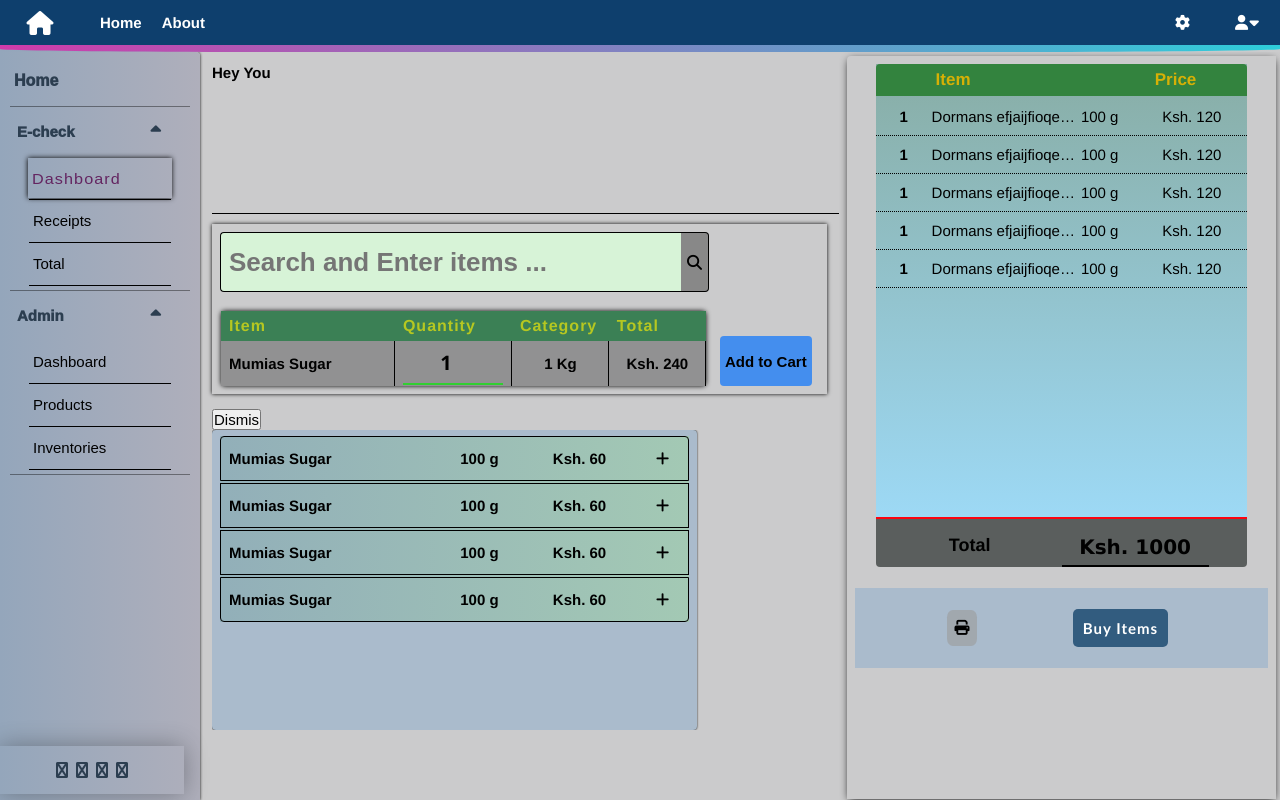
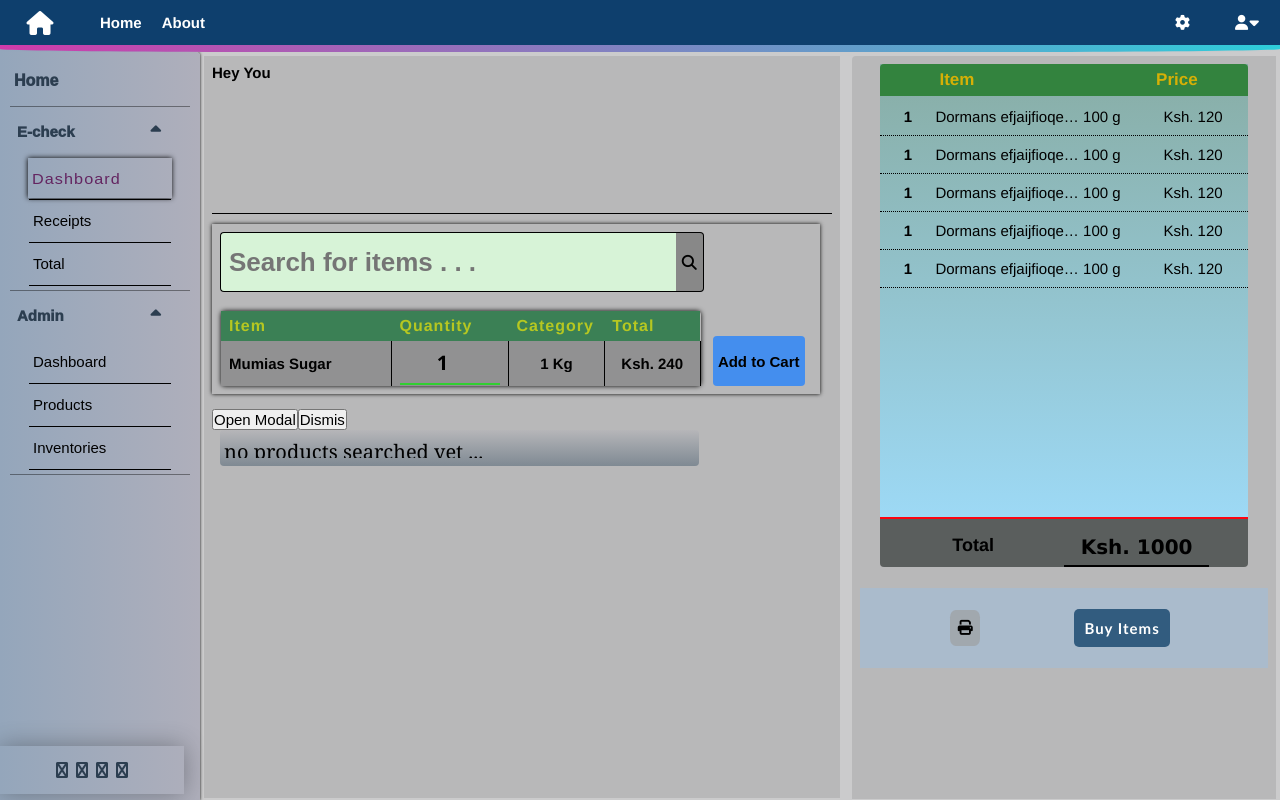
Before and after one commit to musango-willy/store-management, a Vue app: page /checkout in a window 1280 px wide. Built offline with nearby package versions, Linux system fonts and the light colour scheme.

Commit message:
more invoice modules

```diff
--- a/src/components/E_check/requestItems.vue
+++ b/src/components/E_check/requestItems.vue
@@ -1,37 +1,21 @@
 <template>
   <div class="item-list">
     <div class="ul-lists" v-show="itemsPresent">
-      <ul>
-        <li>
-          <span>Mumias Sugar</span>
-          <span>100 g</span>
-          <span>Ksh. 60</span>
-          <span class="fa fa-add"></span>
-        </li>
-        <li>
-          <span>Mumias Sugar</span>
-          <span>100 g</span>
-          <span>Ksh. 60</span>
-          <span class="fa fa-add"></span>
-        </li>
-        <li>
-          <span>Mumias Sugar</span>
-          <span>100 g</span>
-          <span>Ksh. 60</span>
-          <span class="fa fa-add"></span>
-        </li>
-        <li>
-          <span>Mumias Sugar</span>
-          <span>100 g</span>
-          <span>Ksh. 60</span>
-          <span class="fa fa-add"></span>
-        </li>
-      </ul>
+      <transition-group name="item-list">
+        <ul
+          v-for="(item, index) in requestedFound" :key="index"
+        >
+          <li @dblclick="$emit('selectItem', index)">
+            <span>{{item.name}}</span>
+            <span>{{item.quantity_category}}</span>
+            <span>Ksh. {{item.price}}</span>
+            <span class="fa fa-add"></span>
+          </li>
+        </ul>
+      </transition-group>
     </div>
     <div class="alternative" v-show="itemsNotPresent">
       <p>no products searched yet ...</p>
-      <!-- <p>no products</p> -->
-      <!-- <p>no</p> -->
     </div>
   </div>
 </template>
@@ -39,10 +23,9 @@
 <script>
 export default {
     name: "ListItems",
-    data() {
-      return {
-        noItem: true,
-      }
+    props: {
+      itemsFound: Object,
+      noItem: Boolean,
     },
     computed: {
       itemsPresent() {
@@ -51,6 +34,9 @@ export default {
       itemsNotPresent() {
         return !this.noItem;
       },
+      requestedFound() {
+        return this.itemsFound;
+      }
     },
 
 }
@@ -62,13 +48,22 @@ export default {
   padding: 0;
   box-sizing: border-box;
 }
+.item-list-enter-active,
+.item-list-leave-active {
+  transition: all 0.5s ease;
+}
+.item-list-enter-from,
+.item-list-leave-to {
+  opacity: 0;
+  transform: translateY(-30px);
+}
 .item-list {
   height: 100%;
   overflow-y: auto;
 }
 .ul-lists {
   padding: 4px 8px;
-  width: 92%;
+  width: 100%;
   height: 100%;
   background: #abc;
   border-radius: 4px;
--- /dev/null
+++ b/src/components/Others/DualRing.vue
@@ -0,0 +1,53 @@
+<template>
+  <div class="page-view">
+      <div class="lds-dual-ring"></div>
+  </div>
+</template>
+
+<script>
+export default {
+
+}
+</script>
+
+<style lang="scss" scoped>
+
+.page-view {
+    position: fixed;
+    top: 54%;
+    left: 30%;
+    width: 15%;
+    display: flex;
+    justify-content: center;
+    align-items: center;
+    border-radius: 8px;
+    transform: translateX(-50%), translateY(-50%);
+    background: #8c8f8c;
+}
+
+
+.lds-dual-ring {
+  display: inline-block;
+  width: 80px;
+  height: 80px;
+}
+.lds-dual-ring:after {
+  content: " ";
+  display: block;
+  width: 45px;
+  height: 45px;
+  margin: 8px;
+  border-radius: 50%;
+  border: 6px solid #fff;
+  border-color: #fff transparent #fff transparent;
+  animation: lds-dual-ring 1.2s linear infinite;
+}
+@keyframes lds-dual-ring {
+  0% {
+    transform: rotate(0deg);
+  }
+  100% {
+    transform: rotate(360deg);
+  }
+}
+</style>
--- a/src/views/Echeck/CheckOut.vue
+++ b/src/views/Echeck/CheckOut.vue
@@ -5,11 +5,12 @@
                 <h6>Hey You</h6>
             </div>
             <div class="form-check">
-                <form action="" @submit.prevent="" class="items-form">
+                <form action="" @submit.prevent="getItems()" class="items-form">
                     <input
                         type="text" name="" autocomplete="off"
+                        v-model="requestTag"
                         autocorrect="off" id="request-item"
-                        placeholder="Search and Enter items ..."
+                        placeholder="Search for items . . ."
                     >
                     <button type="submit">
                         <span class="fa fa-search"></span>
@@ -17,7 +18,8 @@
                 </form>
                 <transition name="changeitems" mode="out-in">
                     <div v-show="itemFound">
-                        <table class="item-change">
+                        <transition name="popspinner" mode="out-in">
+                            <table class="item-change" v-show="priceESection">
                                 <thead>
                                     <tr>
                                         <th><span>Item</span></th>
@@ -35,17 +37,28 @@
                                     </tr>
                                 </tbody>
                             </table>
-                        <button class="add-cart">
+                        </transition>
+                        <button class="add-cart" v-show="priceESection">
                             Add to Cart
                         </button>
                     </div>
                 </transition>
             </div>
+            <button @click="open = true">Open Modal</button>
             <button v-show="dismissible" @click="dismiss()">Dismis</button>
             <button v-show="!dismissible" @click="renderr()">Render</button>
-            <div class="list-request" v-show="dismissible">
+            <div
+                class="list-request"
+                v-show="dismissible"
+                :class="{ loadingitems: loadingrequest }"
+            >
                 <transition name="poplist" mode="out-in">
-                    <ListItems v-show="dismissible"/>
+                    <ListItems
+                        :itemsFound="foundList"
+                        :noItem="itemsNull"
+                        v-show="dismissible"
+                        @selectItem="chooseItem"
+                    />
                 </transition>
             </div>
         </div>
@@ -57,25 +70,44 @@
                 <BuyOut />
             </div>
         </div>
-
+        <transition name="popspinner" mode="out-in">
+            <DualRing v-show="loadingspinner"/>
+        </transition>
+        <Teleport to="body">
+            <div v-if="open" class="modal">
+                <p>Hello from the modal!</p>
+                <button @click="open = false">Close</button>
+            </div>
+        </Teleport>
     </div>
 </template>
 
 <script>
-// import axios from 'axios'
+import axios from 'axios'
 import ListItems from "@/components/E_check/requestItems"
 import Receipt from "@/components/E_check/Receipt"
 import BuyOut from "@/components/E_check/BuyItems"
+import DualRing from "@/components/Others/DualRing"
 export default {
     components: {
         ListItems,
         Receipt,
         BuyOut,
+        DualRing,
     },
     data() {
         return {
+            open: null,
             dismissible: true,
             itemFound: true,
+            requestTag: null,
+            loading: false,
+            requestFromApi: false,
+            foundList: null,
+            itemsNull: false, // toggle data for items component
+            quantityEdit: true, // edit quantity and price toggle
+            editSelected: null, // change price before adding receipt
+
         }
     },
     created() {
@@ -88,6 +120,28 @@ export default {
         }, false);
     },
     methods: {
+        async getItems() {
+            this.loading = !this.loading;
+            this.requestFromApi = !this.requestFromApi;
+            if (this.requestTag === "") {
+                this.foundList = null;
+                this.loading = !this.loading;
+                this.requestFromApi = !this.requestFromApi;
+                return;
+            } else {
+                try {
+                    const res = await axios.get(`get_item/${ this.requestTag }`)
+                    this.requestTag = "";
+                    this.itemsNull = true;
+                    this.foundList = res.data;
+                } catch(e) {
+                    console.error(e);
+                }
+                this.loading = !this.loading;
+                this.requestFromApi = !this.requestFromApi;
+                return;
+            }
+        },
         dismiss() {
             this.dismissible = !this.dismissible;
             return
@@ -100,6 +154,22 @@ export default {
             }, 10);
             return
         },
+        chooseItem(index) {
+            const data = this.foundList[index]
+            console.log(data);
+            return;
+        }
+    },
+    computed: {
+        loadingrequest() {
+            return this.requestFromApi;
+        },
+        loadingspinner() {
+            return this.loading;
+        },
+        priceESection() {
+            return this.quantityEdit
+        }
     },
 
 }
@@ -132,6 +202,25 @@ export default {
     opacity: 0;
     height: 0px;
 }
+.popspinner-enter-active, .popspinner-leave-active {
+    transition: opacity 0.3s ease-out;
+}
+.popspinner-enter-from, .popspinner-leave-to {
+    opacity: 0;
+}
+.modal {
+  position: fixed;
+  display: flex;
+  justify-content: center;
+  align-items: center;
+  z-index: 999;
+  top: 20%;
+  left: 50%;
+  width: 300px;
+  height: 40%;
+  margin-left: -150px;
+  background: #fff;
+}
 
 .check-out {
     position: relative;
@@ -141,13 +230,16 @@ export default {
     color: #000;
     font-size: 20px;
     overflow: auto;
+    // background: #abc;
 }
 .left {
     scroll-snap-type: mandatory;
     padding: 8px;
+    margin: 0 4px 0 0;
     width: 60%;
     height: 92.8vh;
     overflow-y: auto;
+    background: #b8b8b9;
 
     .left-top {
         width: 100%;
@@ -163,6 +255,7 @@ export default {
         min-height: 80px;
         max-height: 180px;
         box-shadow: 0px 0px 4px #000;
+        transition: height 250ms ease-in-out;
 
         .add-cart {
             position: absolute;
@@ -305,11 +398,15 @@ export default {
         }
     }
 }
+.loadingitems {
+    filter: blur(2px);
+}
 .list-request {
     position: relative;
     margin-bottom: 10px;
     height: 300px;
     width: 84%;
+    transition: filter 200ms ease-in-out;
 }
 .right {
     display: flex;
@@ -318,10 +415,11 @@ export default {
     width: 40%;
     height: 92.9vh;
     padding: 8px;
-    margin: 0;
+    margin: 0 0 0 8px;
     border-top-left-radius: 4px;
+    background: #b8b8b9;
     overflow-y: auto;
-    box-shadow: 0px 2px 8px -2px #000;
+    // box-shadow: 0px 2px 8px -2px #000;
 
     .receipt-list {
         width: 90%;
@@ -336,4 +434,6 @@ export default {
         background: #abc;
     }
 }
+
+
 </style>
--- a/src/views/Home.vue
+++ b/src/views/Home.vue
@@ -1,6 +1,5 @@
 <template>
   <div class="home">
-    <div class="lds-dual-ring"></div>
     <!-- -------------------------- -->
     <div class="lds-default"><div></div><div></div><div></div><div></div><div></div><div></div><div></div><div></div><div></div><div></div><div></div><div></div></div>
 
@@ -19,30 +18,6 @@ export default {
 </script>
 
 <style lang="scss" scoped>
-.lds-dual-ring {
-  display: inline-block;
-  width: 80px;
-  height: 80px;
-}
-.lds-dual-ring:after {
-  content: " ";
-  display: block;
-  width: 64px;
-  height: 64px;
-  margin: 8px;
-  border-radius: 50%;
-  border: 6px solid #fff;
-  border-color: #fff transparent #fff transparent;
-  animation: lds-dual-ring 1.2s linear infinite;
-}
-@keyframes lds-dual-ring {
-  0% {
-    transform: rotate(0deg);
-  }
-  100% {
-    transform: rotate(360deg);
-  }
-}
 
 // -------------------------------------------------
 
```
Lines whose indentation alone changed are shown as unchanged.
